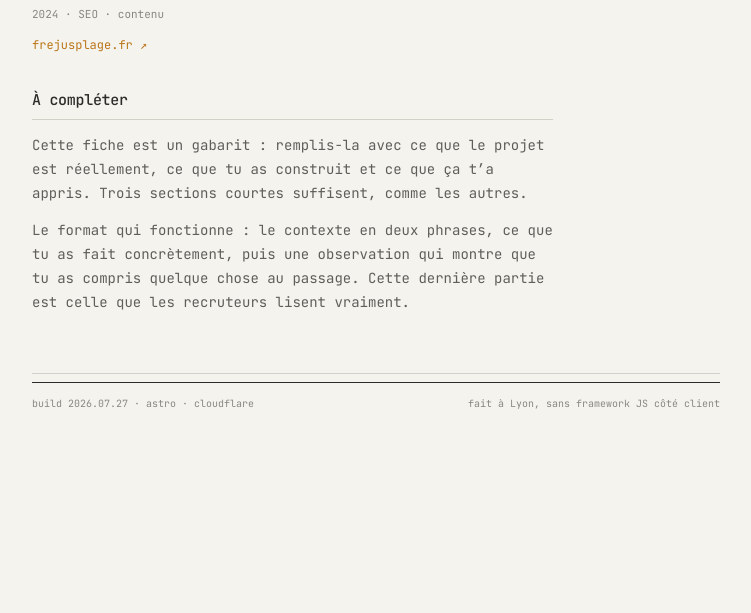
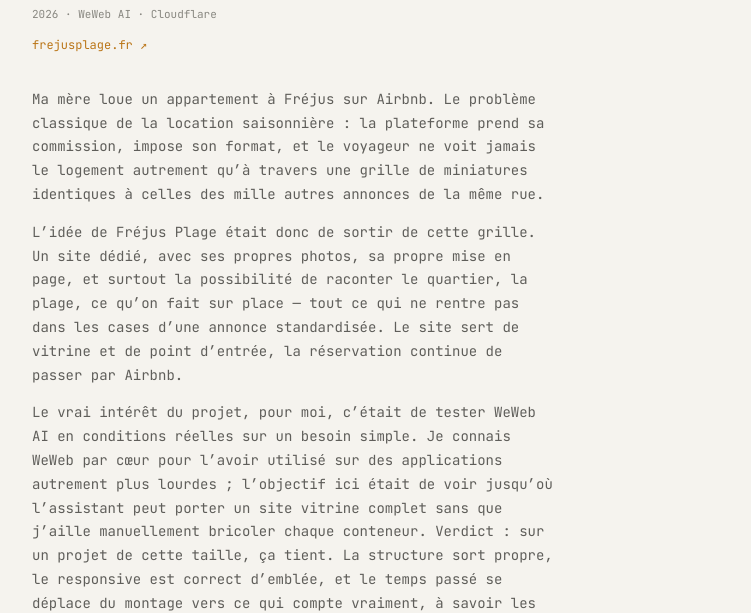
Before and after one commit to selixa/selixa_fr, an Astro site: page /projets/frejus-plage in a window 1280 px wide. Shown: the part 189-802 px from the top of the page, without its empty margins (264-1015 px from the left). Built offline with nearby package versions, Linux system fonts and the light colour scheme; Astro itself is replaced by a stand-in of ours.

Commit message:
Revise Fréjus Plage project information
Updated project details for Fréjus Plage, including a new resume and year. Adjusted the tech stack to reflect the use of WeWeb AI and Cloudflare.

```diff
--- a/src/content/projets/frejus-plage.md
+++ b/src/content/projets/frejus-plage.md
@@ -1,16 +1,33 @@
 ---
 titre: "Fréjus Plage"
-resume: "Site d'information locale. Présentation, contenus pratiques et référencement sur un secteur très concurrentiel."
-annee: "2024"
+resume: "Site vitrine d'un logement Airbnb à Fréjus, généré avec WeWeb AI."
+annee: "2026"
 statut: "en ligne"
-stack: ["SEO", "contenu"]
 lien: "https://frejusplage.fr"
-lienLabel: "frejusplage.fr"
-ordre: 6
+stack: ["WeWeb AI", "Cloudflare"]
 ---
 
-## À compléter
+Ma mère loue un appartement à Fréjus sur Airbnb. Le problème classique de
+la location saisonnière : la plateforme prend sa commission, impose son
+format, et le voyageur ne voit jamais le logement autrement qu'à travers
+une grille de miniatures identiques à celles des mille autres annonces de
+la même rue.
 
-Cette fiche est un gabarit : remplis-la avec ce que le projet est réellement, ce que tu as construit et ce que ça t'a appris. Trois sections courtes suffisent, comme les autres.
+L'idée de Fréjus Plage était donc de sortir de cette grille. Un site
+dédié, avec ses propres photos, sa propre mise en page, et surtout la
+possibilité de raconter le quartier, la plage, ce qu'on fait sur place —
+tout ce qui ne rentre pas dans les cases d'une annonce standardisée. Le
+site sert de vitrine et de point d'entrée, la réservation continue de
+passer par Airbnb.
 
-Le format qui fonctionne : le contexte en deux phrases, ce que tu as fait concrètement, puis une observation qui montre que tu as compris quelque chose au passage. Cette dernière partie est celle que les recruteurs lisent vraiment.
+Le vrai intérêt du projet, pour moi, c'était de tester WeWeb AI en
+conditions réelles sur un besoin simple. Je connais WeWeb par cœur pour
+l'avoir utilisé sur des applications autrement plus lourdes ; l'objectif
+ici était de voir jusqu'où l'assistant peut porter un site vitrine complet
+sans que j'aille manuellement bricoler chaque conteneur. Verdict : sur un
+projet de cette taille, ça tient. La structure sort propre, le responsive
+est correct d'emblée, et le temps passé se déplace du montage vers ce qui
+compte vraiment, à savoir les textes et le choix des photos.
+
+Un petit projet familial, donc, qui a surtout servi de terrain d'essai
+grandeur nature.
```
